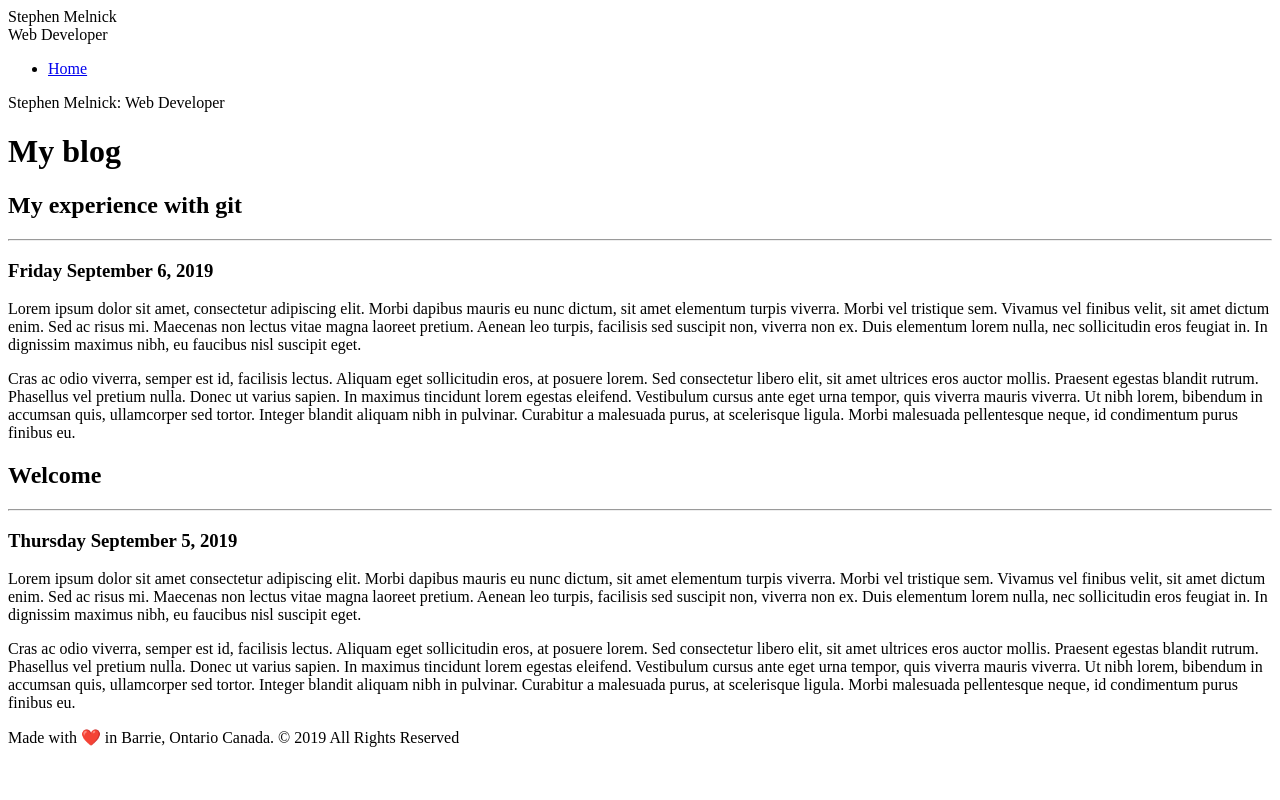
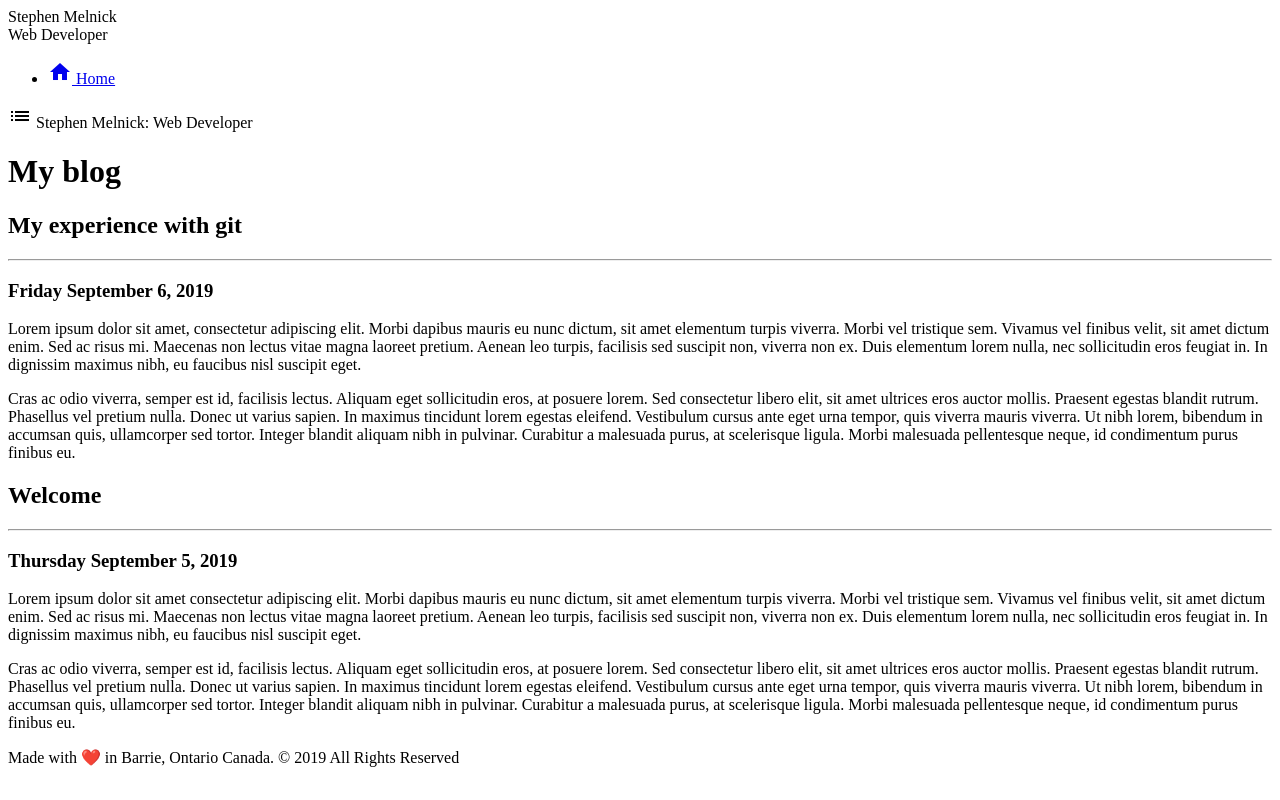
Before and after one commit to StephenMelnick/personal-blog, a plain HTML site: page index.html in a window 1280 px wide. Drawn offline with Linux system fonts and the light colour scheme.

Commit message:
Add Google Material Icons

```diff
--- a/index.html
+++ b/index.html
@@ -1,9 +1,13 @@
 <!DOCTYPE html>
 <html lang="en">
 <head>
-  <meta charset="UTF-8">
-  <meta name="viewport" content="width=device-width, initial-scale=1.0">
-  <meta http-equiv="X-UA-Compatitble" content="ie=edge">
+  <meta charset="UTF-8" />
+  <meta name="viewport" content="width=device-width, initial-scale=1.0" />
+  <meta http-equiv="X-UA-Compatitble" content="ie=edge" />
+  <link
+    href="https://fonts.googleapis.com/icon?family=Material+Icons"
+    rel="stylesheet"
+    />
   <title>Stephen Melnick - Web Developer</title>
 </head>
 <body>
@@ -14,13 +18,19 @@
           <div class="site-header">Stephen Melnick</div>
           <div class="site-subheader">Web Developer</div>
           <ul class="site-navigation">
-            <li><a href="index.html">Home</a></li>
+            <li>
+              <a href="index.html">
+                <i class="material-icons">home </i>
+                Home
+              </a>
+            </li>
           </ul>
         </div>
       </nav>
       <main>
         <div class="menu">
           <div class="menu-icon" id="sidebarCollapse">
+            <i class="material-icons"> list </i>
             <span class="mobile-header">Stephen Melnick: Web Developer</span>
           </div>
         </div>
```
